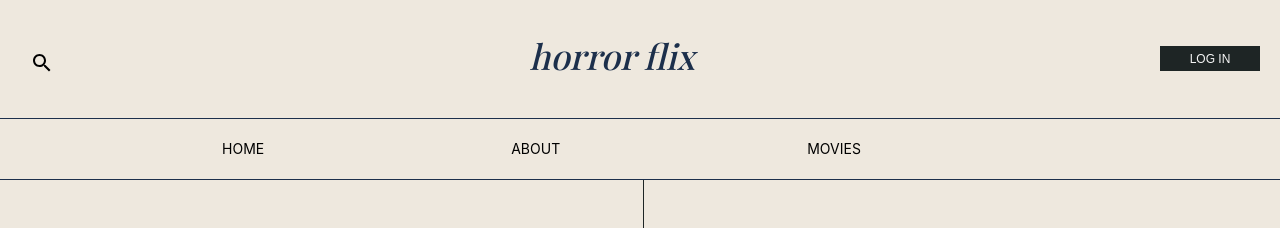
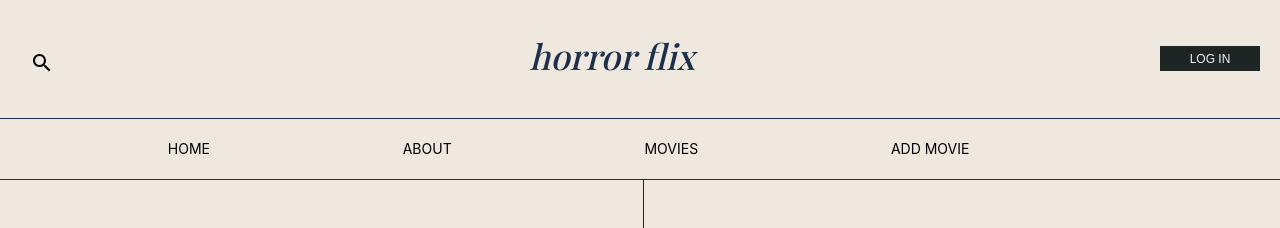
Before and after one commit to JLPinthecity/horror-movies-frontend, a React (Create React App) app: page / in a window 1280 px wide. Shown: the top 228 px of the page. Built offline with nearby package versions, Linux system fonts and the light colour scheme; no server answers; a web font is replaced by a local one.

Commit message:
add new movie link to navbar

```diff
--- a/src/components/NavBar.js
+++ b/src/components/NavBar.js
@@ -73,6 +73,7 @@ const NavBar = (props) => {
                         <li><Link to="/">HOME</Link></li>
                         <li><Link to="/about">ABOUT</Link></li>
                         <li><Link to="/horror_movies">MOVIES</Link></li>
+                        <li><Link to="/horror_movies/new">ADD MOVIE</Link></li>
                         <li></li>
                     </ul>
 
```
